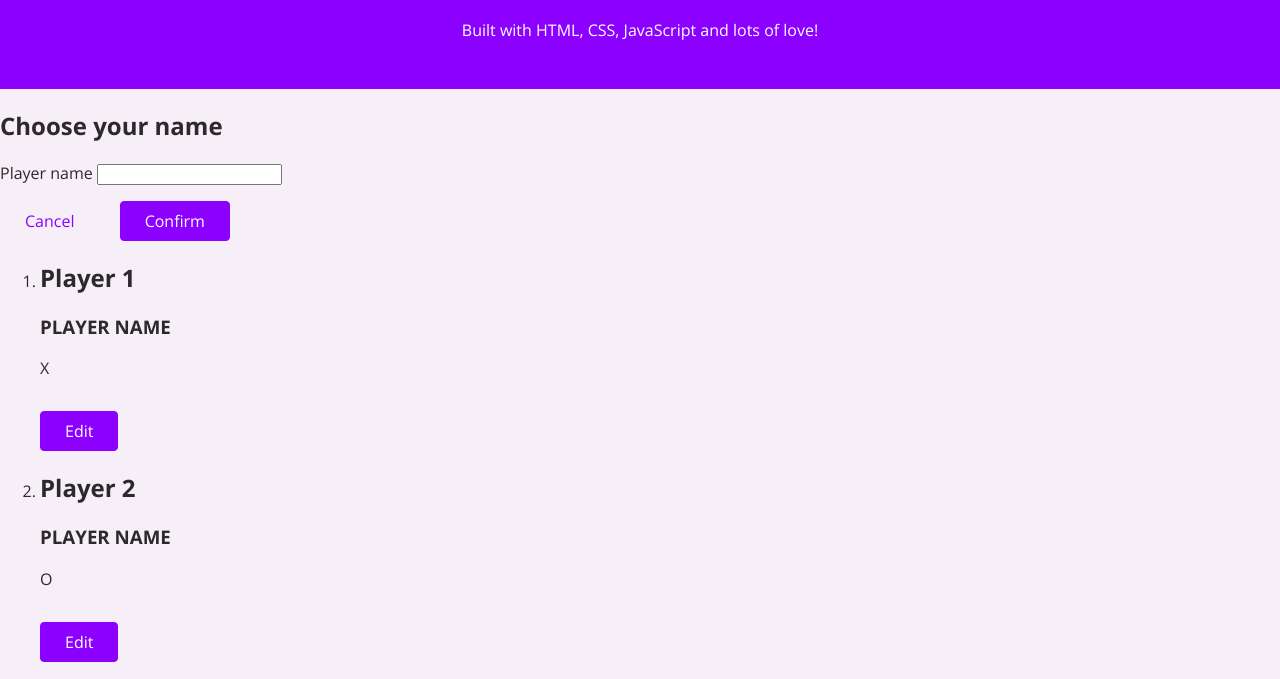
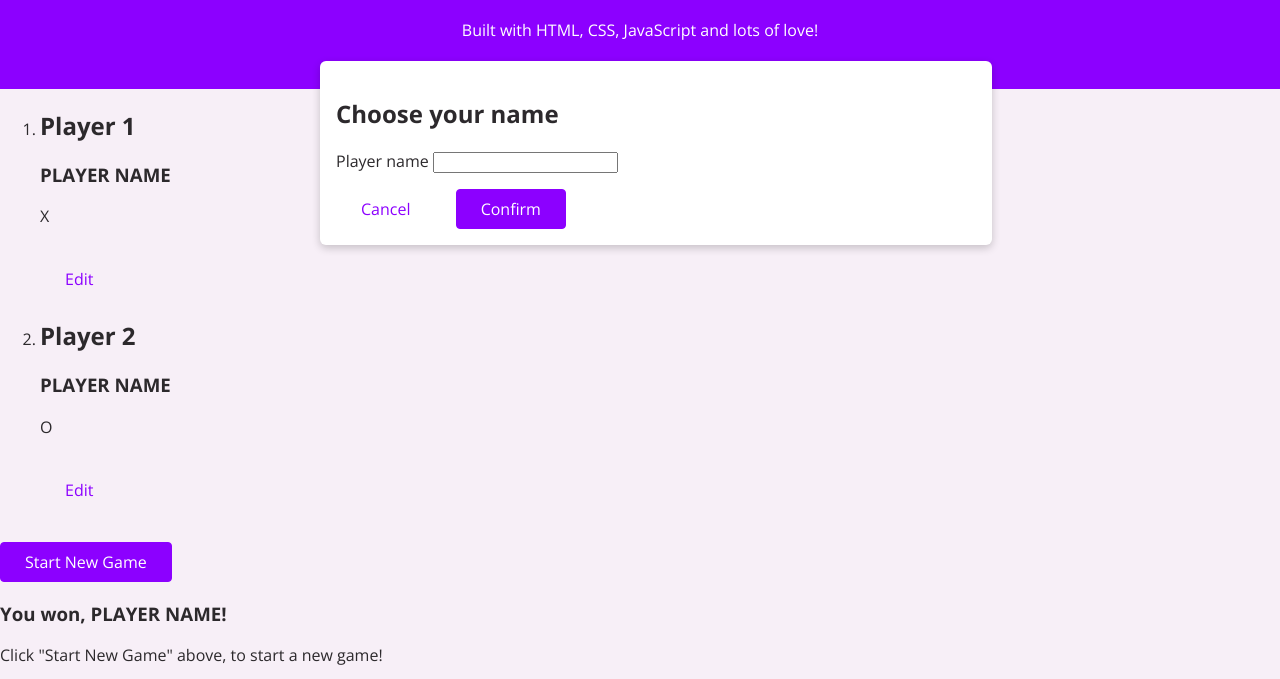
Before and after one commit to M9781/tic-tac-toe, a plain HTML site: page index.html in a window 1280 px wide. Shown: the part 99-778 px from the top of the page. Drawn offline with nearby package versions, Linux system fonts and the light colour scheme.

Commit message:
Add overlays.css

```diff
--- a/index.html
+++ b/index.html
@@ -13,6 +13,7 @@
       rel="stylesheet"
     />
     <link rel="stylesheet" href="styles/style.css" />
+    <link rel="stylesheet" href="styles/overlays.css" />
   </head>
   <body>
     <header id="main-header">
@@ -20,7 +21,7 @@
       <p>Built with HTML, CSS, JavaScript and lots of love!</p>
     </header>
     <main>
-      <aside>
+      <aside class="modal">
         <h2>Choose your name</h2>
         <form>
           <div>
@@ -38,7 +39,7 @@
               <h2>Player 1</h2>
               <h3>PLAYER NAME</h3>
               <p>X</p>
-              <button>Edit</button>
+              <button class="alt">Edit</button>
             </article>
           </li>
           <li>
@@ -46,7 +47,7 @@
               <h2>Player 2</h2>
               <h3>PLAYER NAME</h3>
               <p>O</p>
-              <button>Edit</button>
+              <button class="alt">Edit</button>
             </article>
           </li>
         </ol>
@@ -54,7 +55,7 @@
       </section>
       <section id="active-game">
         <article>
-          <h3>You Won!, <span id="winner-name">PLAYER NAME</span>!</h3>
+          <h3>You won, <span id="winner-name">PLAYER NAME</span>!</h3>
           <p>Click "Start New Game" above, to start a new game!</p>
         </article>
         <p>It's Your turn, <span id="active-player-name">PLAYERNAME</span>!</p>
--- /dev/null
+++ b/styles/overlays.css
@@ -0,0 +1,18 @@
+.modal {
+  position: fixed;
+  top: 20%;
+  left: 5%;
+  width: 90%;
+  background-color: white;
+  padding: 1rem;
+  border-radius: 6px;
+  box-shadow: 0 3px 8px rgba(0, 0, 0, 0.2);
+  /* display: none; */
+}
+
+@media (min-width: 48rem) {
+  .modal {
+    left: calc(50% - 20rem);
+    width: 40rem;
+  }
+}
--- a/styles/style.css
+++ b/styles/style.css
@@ -23,17 +23,18 @@ button {
   margin: 1rem 1rem 0 0;
 }
 
+button:hover {
+  background-color: rgb(79, 10, 190);
+  border-color: rgb(79, 10, 190);
+}
+
 button.alt {
   background-color: transparent;
   border-color: transparent;
   color: rgb(140, 0, 255);
 }
 
-button:hover {
-  background-color: rgb(79, 10, 190);
-  border-color: rgb(79, 10, 190);
+button.alt:hover {
+  background-color: rgb(230, 201, 252);
+  border-color: transparent;
 }
-
-button.alt:hover {
-  background-color: ;
-}
```
